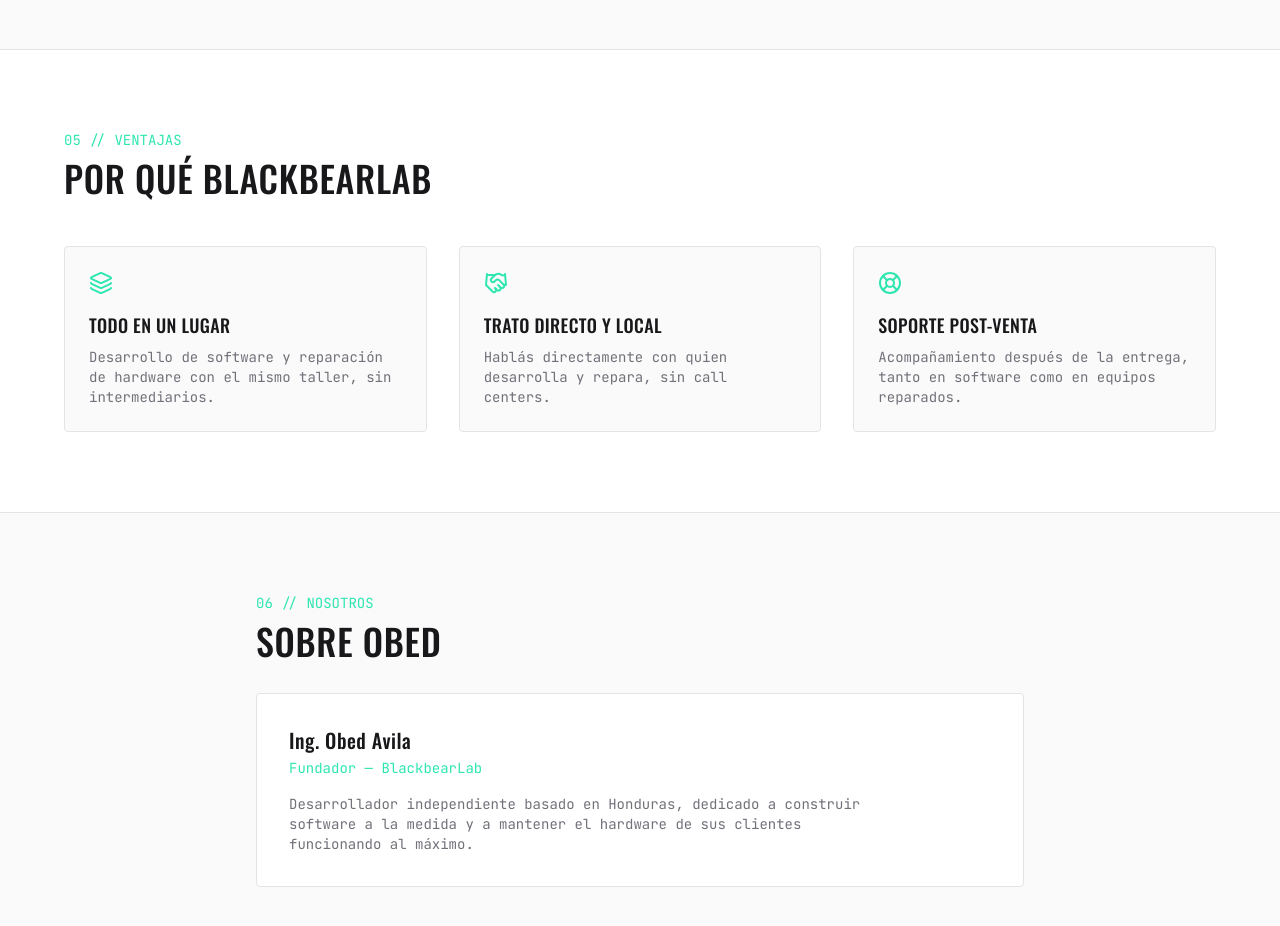
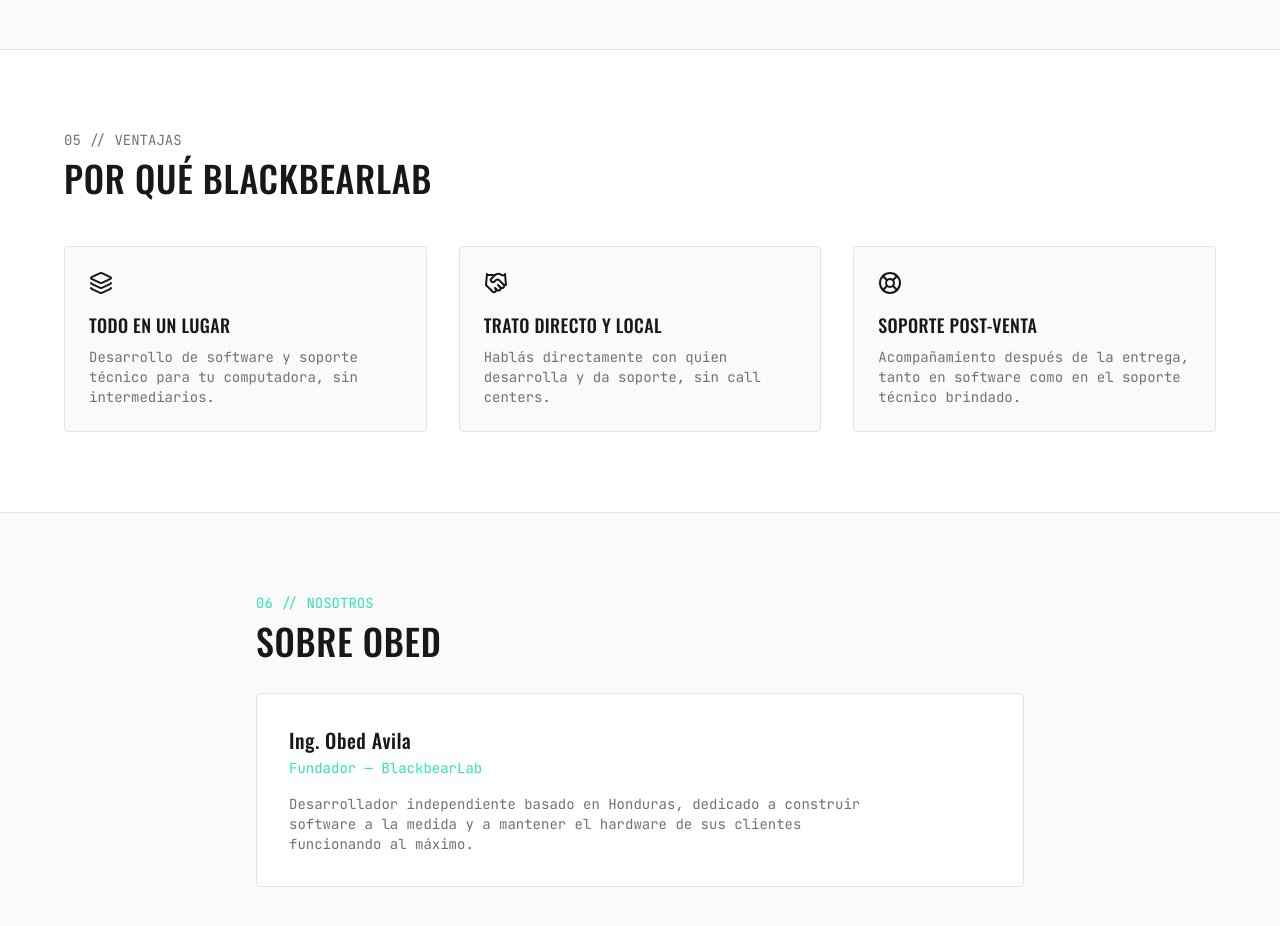
Before and after one commit to obedavila/blackbearlab-web, a React (Vite) app: page / in a window 1280 px wide. Shown: the part 2520-3446 px from the top of the page. Built offline with nearby package versions, Linux system fonts and the light colour scheme.

Commit message:
Correct PorQue copy: remove hardware repair references

```diff
--- a/src/components/PorQue.tsx
+++ b/src/components/PorQue.tsx
@@ -5,19 +5,19 @@
     icon: Layers,
     title: 'Todo en un lugar',
     description:
-      'Desarrollo de software y reparación de hardware con el mismo taller, sin intermediarios.',
+      'Desarrollo de software y soporte técnico para tu computadora, sin intermediarios.',
   },
   {
     icon: Handshake,
     title: 'Trato directo y local',
     description:
-      'Hablás directamente con quien desarrolla y repara, sin call centers.',
+      'Hablás directamente con quien desarrolla y da soporte, sin call centers.',
   },
   {
     icon: LifeBuoy,
     title: 'Soporte post-venta',
     description:
-      'Acompañamiento después de la entrega, tanto en software como en equipos reparados.',
+      'Acompañamiento después de la entrega, tanto en software como en el soporte técnico brindado.',
   },
 ]
 
@@ -25,7 +25,7 @@
   return (
     <section className="border-b border-border bg-surface px-4 py-20 sm:px-6">
       <div className="mx-auto max-w-6xl">
-        <p className="font-mono text-sm text-accent">05 // VENTAJAS</p>
+        <p className="font-mono text-sm text-muted">05 // VENTAJAS</p>
         <h2 className="mt-2 text-3xl text-foreground sm:text-4xl">
           Por qué BlackbearLab
         </h2>
@@ -33,7 +33,7 @@
         <div className="mt-12 grid gap-8 sm:grid-cols-3">
           {REASONS.map(({ icon: Icon, title, description }) => (
             <div key={title} className="rounded border border-border bg-bg p-6">
-              <Icon className="h-6 w-6 text-accent" aria-hidden="true" />
+              <Icon className="h-6 w-6 text-foreground" aria-hidden="true" />
               <h3 className="mt-4 text-lg text-foreground">{title}</h3>
               <p className="mt-2 font-mono text-sm text-muted">
                 {description}
```
